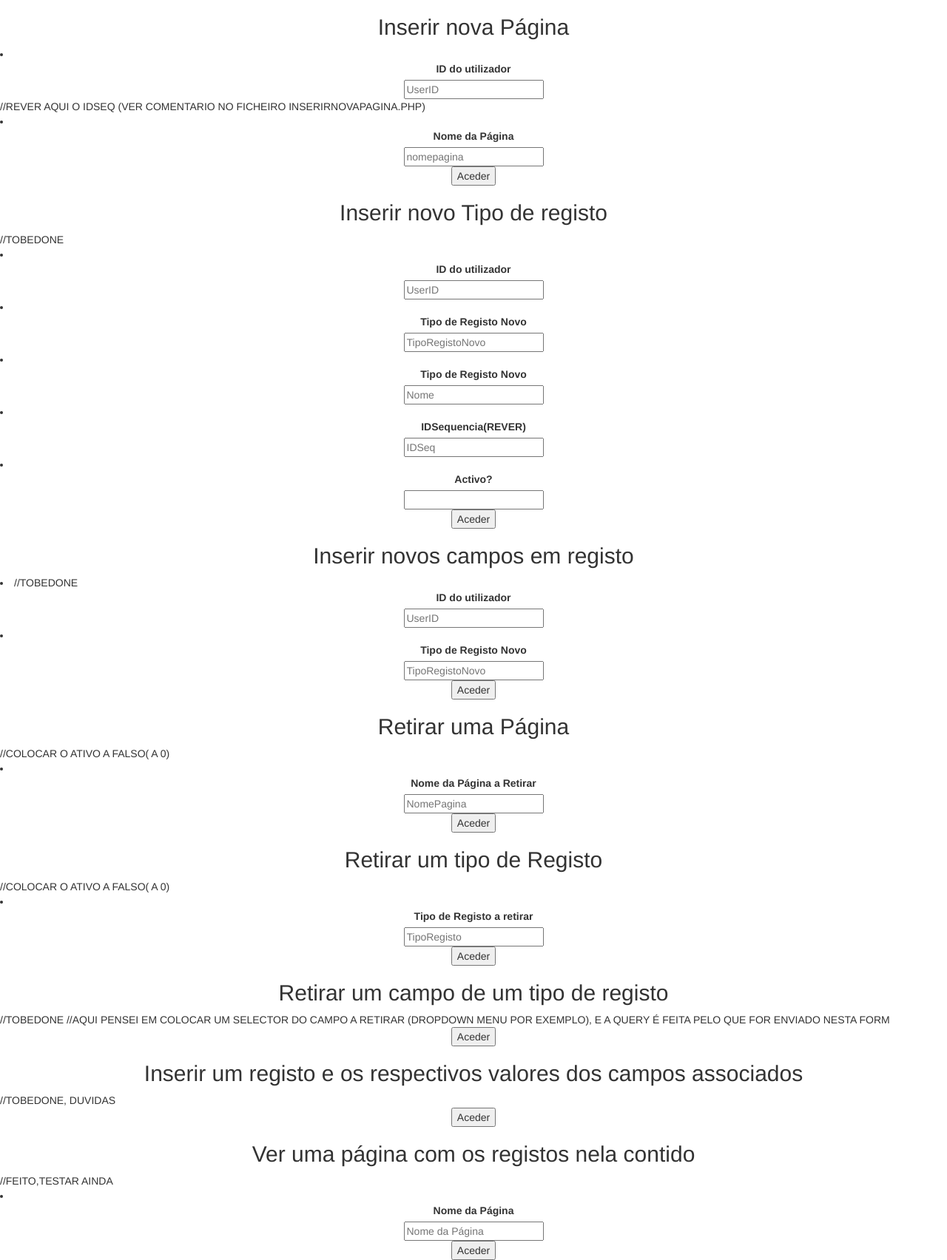
After one commit to lidiamcfreitas/BD, a PHP site: page /index.php in a window 1280 px wide. The commit adds this page. Shown: the whole page at 74% size. Run offline with PHP 8.4, Linux system fonts and the light colour scheme.

Commit message:
something not working in Inserir pagina

```diff
--- /dev/null
+++ b/PROJ-2/HTML-PHP/index.php
@@ -0,0 +1,123 @@
+<!DOCTYPE html>
+<html>
+<head>
+<link rel="stylesheet" href="https://maxcdn.bootstrapcdn.com/bootstrap/3.3.6/css/bootstrap.min.css" integrity="sha384-1q8mTJOASx8j1Au+a5WDVnPi2lkFfwwEAa8hDDdjZlpLegxhjVME1fgjWPGmkzs7" crossorigin="anonymous">
+
+    <title>Bloco de Notas</title>
+    <meta charset="utf-8">
+    <!-- <link rel="stylesheet" href="normalize.css"> -->
+    <link rel="stylesheet" href="style.css">
+    <link rel="icon" href="favicon.png">
+</head>
+<body>
+    <center><h2>Inserir nova Página</h2></center>
+    <form name="inserir_nova_pagina" action="InserirNovaPagina.php" method="post" accept-charset="utf-8">
+
+        <li>
+            <center><label for="userid">ID do utilizador</label></center>
+            <center><input type="number" name="userID" placeholder="UserID" required></center>
+//REVER AQUI O IDSEQ (VER COMENTARIO NO FICHEIRO INSERIRNOVAPAGINA.PHP)
+        </li>
+        <li>
+            <center><label for="nomepagina">Nome da Página</label></center>
+            <center><input type="text" name="nomepagina" placeholder="nomepagina" required></center>
+        </li>
+        <center><input type="submit" value="Aceder"></center>
+
+    </form>
+
+
+    <center><h2>Inserir novo Tipo de registo</h2></center>
+    <form name="inserir_novo_tipo_registo" action="InserirNovoTipoRegisto.php" method="post" accept-charset="utf-8">
+    //TOBEDONE
+        <li>
+            <center><label for="userid">ID do utilizador</label></center>
+            <center><input type="number" name="userid" placeholder="UserID" required></center>
+        </li>
+        <li>
+            <center><label for="typecnt">Tipo de Registo Novo</label></center>
+            <center><input type="number" name="typecnt" placeholder="TipoRegistoNovo" required></center>
+        </li>
+        <li>
+            <center><label for="nome">Tipo de Registo Novo</label></center>
+            <center><input type="text" name="nome" placeholder="Nome" required></center>
+        </li>
+        <li>
+            <center><label for="nome">IDSequencia(REVER)</label></center>
+            <center><input type="number" name="idseq" placeholder="IDSeq" required></center>
+        </li>
+        <li>
+            <center><label for="nome">Activo?</label></center>
+            <center><input type="number" name="ativo"></center>
+        </li>
+        <center><input type="submit" value="Aceder"></center>
+    </form>
+
+    <center><h2>Inserir novos campos em registo</h2></center>
+    <form name="inserir_novos_campos_em_registo" action="InserirNovosCamposParaumTipoRegisto.php" method="post" accept-charset="utf-8">
+        <li>
+            //TOBEDONE
+            <center><label for="userid">ID do utilizador</label></center>
+            <center><input type="number" name="userID" placeholder="UserID" required></center>
+        </li>
+        <li>
+            <center><label for="TipoRegistoNovouserid">Tipo de Registo Novo</label></center>
+            <center><input type="text" name="TipoRegistoNovo" placeholder="TipoRegistoNovo" required></center>
+        </li>
+
+        <center><input type="submit" value="Aceder"></center>
+    </form>
+
+    <center><h2>Retirar uma Página</h2></center>
+    <form name="retirar_pagina" action="RetirarPagina.php" method="post" accept-charset="utf-8">
+    //COLOCAR O ATIVO A FALSO( A 0)
+        <li>
+        <center><label for="NomePaginaaRetirar">Nome da Página a Retirar</label></center>
+            <center><input type="text" name="nomepagina" placeholder="NomePagina" required></center>
+        </li>
+        <center><input type="submit" value="Aceder"></center>
+    </form>
+
+    <center><h2>Retirar um tipo de Registo</h2></center>
+    <form name="retirar_tipo_registo" action="RetirarTipoRegisto.php" method="post" accept-charset="utf-8">
+
+    //COLOCAR O ATIVO A FALSO( A 0)
+            <li>
+        <center><label for="TipoRegisto">Tipo de Registo a retirar</label></center>
+        <center><input type="text" name="nomeregisto" placeholder="TipoRegisto" required></center>
+        </li>
+        <center><input type="submit" value="Aceder"></center>
+    </form>
+
+
+    <center><h2>Retirar um campo de um tipo de registo</h2></center>
+    <form name="retirar_campo_tipo_registo" action="RetirarCampoTipoRegisto.php" method="post" accept-charset="utf-8">
+//TOBEDONE
+//AQUI PENSEI EM COLOCAR UM SELECTOR DO CAMPO A RETIRAR (DROPDOWN MENU POR EXEMPLO), E A QUERY É FEITA PELO QUE FOR ENVIADO NESTA FORM
+
+
+        <center><input type="submit" value="Aceder"></center>
+    </form>
+
+
+    <center><h2>Inserir um registo e os respectivos valores dos campos associados</h2></center>
+    <form name="inserir_registo_respectivos_valores" action="InserirRegistoValoresCampos.php" method="post" accept-charset="utf-8">
+            //TOBEDONE, DUVIDAS
+
+
+        <center><input type="submit" value="Aceder"></center>
+    </form>
+
+    <center><h2>Ver uma página com os registos nela contido</h2></center>
+    <form name="ver_pagina_com_registos" action="VerPaginaRegistos.php" method="post" accept-charset="utf-8">
+
+    //FEITO,TESTAR AINDA
+            <li>
+            <center><label for="nomepagina">Nome da Página</label></center>
+            <center><input type="text" name="nomepagina" placeholder="Nome da Página" required></center>
+        </li>
+        <center><input type="submit" value="Aceder"></center>
+    </form>
+
+</body>
+</html>
```
Also changed, not shown: PROJ-2/HTML-PHP/InserirNovaPagina.php (+32 -103 lines), PROJ-2/HTML-PHP/javejo.php (added, +154 -0 lines).
